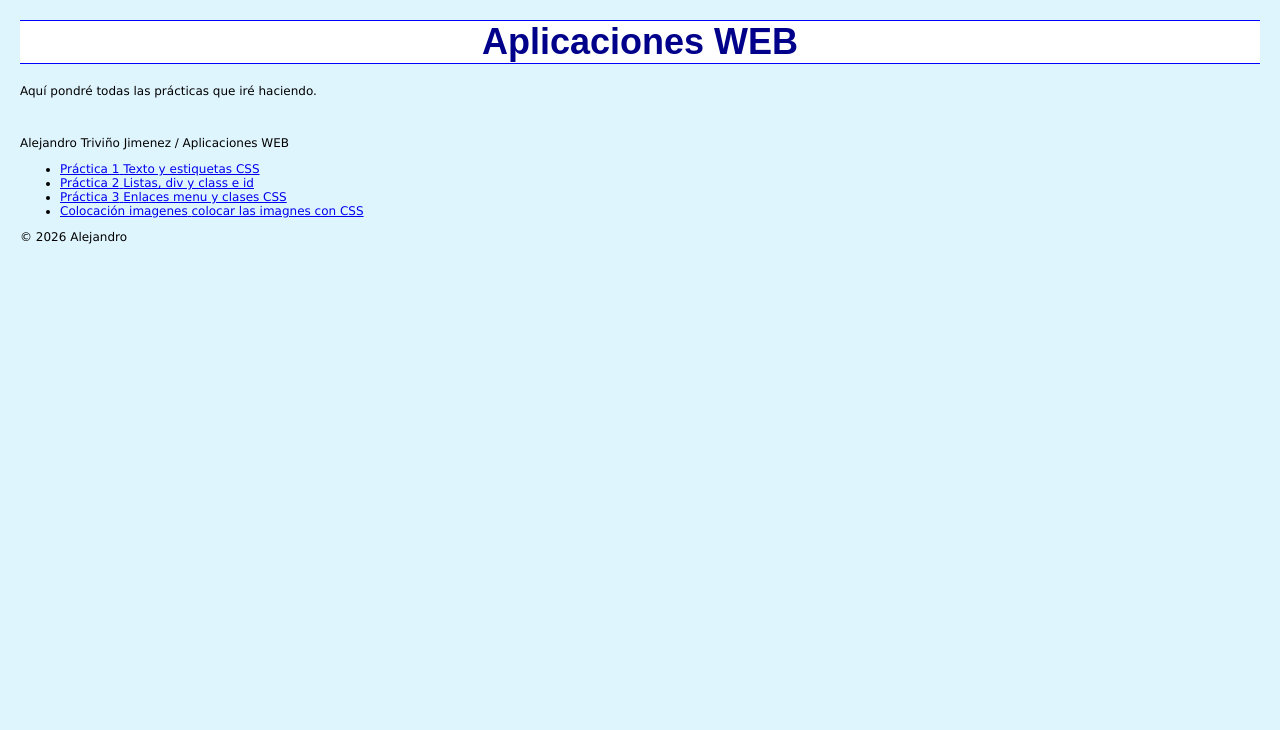
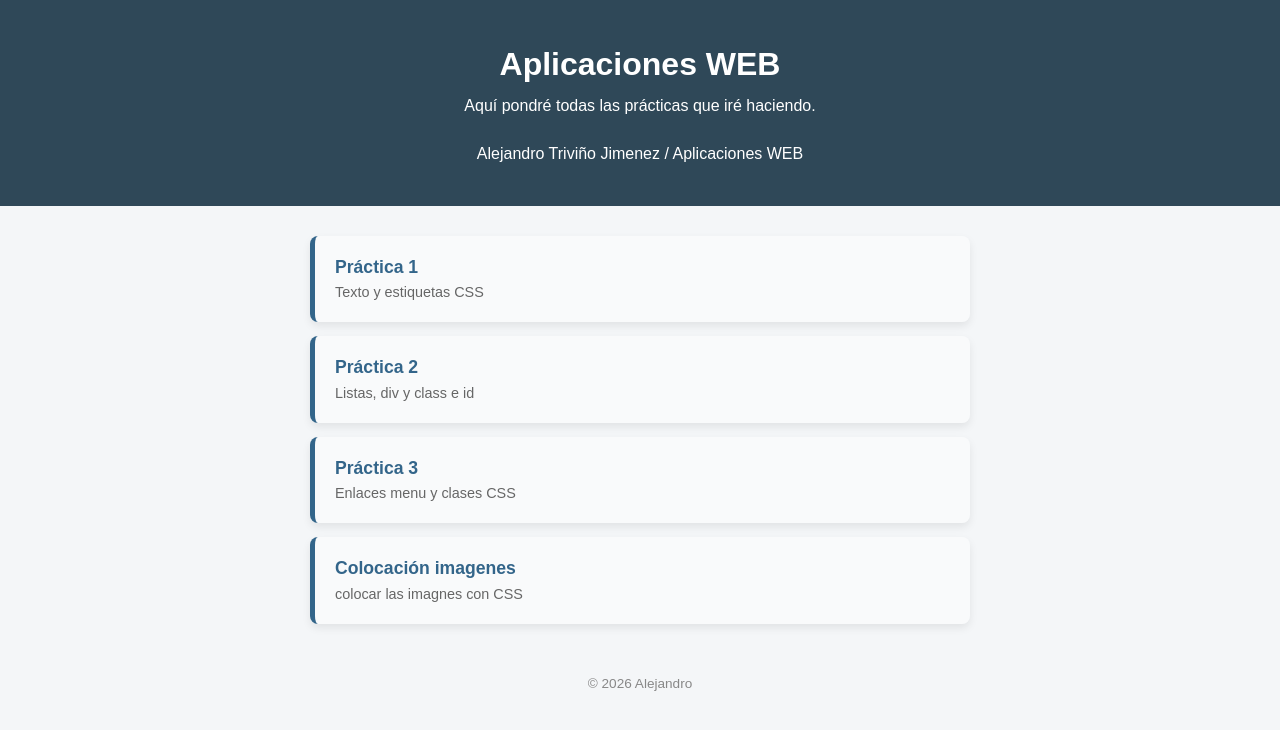
Before and after one commit to ale-superguay/appweb, a plain HTML site: page index.html in a window 1280 px wide. Drawn offline with Linux system fonts and the light colour scheme.

Commit message:
Add files via upload

```diff
--- a/styles.css
+++ b/styles.css
@@ -1,61 +1,81 @@
-        body {
-        font-family: Verdana;
-        font-size: 12px;
-        font-weight: normal;
-        color: black;
-        margin: 20px;
-        background-color: #DFF5FD;
+/**/
+* {
+  box-sizing: border-box;
+  margin: 0;
+  padding: 0;
 }
 
-        h1{
-            font-family: Arial, Helvetica, sans-serif;
-            font-size: 36px;
-            font-weight: bold; /*poner la letra en negrita*/
-            color: darkblue;
-            text-align: center; /*centra el texto*/
-            background-color: white;
-            border-top: 1px solid blue;
-            border-bottom: 1px solid blue;
-            margin: 20px auto; /*el margen que tiene el h1 con el texto siguiente*/
-        }
-        h2 {
-            font-size: 16px;
-            font-weight: bold;
-        }
-        #recuadro{
-        background-color: #F5A9A9;
-        font-size: 14px;
-        color: #74030A;
-        font-family: Arial, Times, sans-serif;
-        border: solid 3px;
-        padding: 15px; /*Espacio de dentro entre el borde y el texto*/
-        margin:20px auto 20px auto; /*me centra la capa div arriba y abajo*/
-        width: 50%;
-        /*utiliza porcentajes para que se adapte a la resolución*/
-        border-radius: 25px; /*borde redondeado*/
-        box-shadow: 2px 2px 5px black; /*sombra*/
+body {
+  font-family: Arial, Helvetica, sans-serif;
+  background: #f4f6f8;
+  color: #2b2b2b;
+  line-height: 1.5;
 }
-        #recuadro2 {
-        background-color: #9FD6FF;
-        font-size: 14px;
-        color: #1a0a8c;
-        font-family: Arial, Times, sans-serif;
-        border: dotted 3px #1a0a8c; /*borde con puntintos y color azúl*/
-        padding: 15px; /*Espacio de dentro entre el borde y el texto*/
-        margin: 20px auto 20px auto;
-        width: 50%;
-        border-radius: 25px; /*redondea el borde del cuadro*/
-        box-shadow: 2px 2px 5px black;
+
+header {
+  background: #2f4858;
+  color: #fff;
+  text-align: center;
+  padding: 40px 20px;
 }
-        .TimesRojo{
-            font-family:'Times New Roman';
-             font-size: 14px;
-             font-weight: bold;
-             color: red;
-        }
-        .TimesVerde {
-         font-family: "Times New Roman";
-         font-size: 14px;
-         font-weight: bold;
-         color: green;
+
+header h1 {
+  font-size: 2rem;
+  margin-bottom: 6px;
 }
+
+header h6 {
+  font-size: 2rem;
+  margin-bottom: 6px;
+}
+
+
+main {
+  max-width: 700px;
+  margin: 30px auto;
+  padding: 0 20px;
+}
+
+.lista {
+  list-style: none;
+}
+
+.lista li {
+  margin-bottom: 14px;
+}
+
+.lista a {
+  display: block;
+  background: #ffffff63;
+  padding: 18px 20px;
+  border-radius: 8px;
+  border-left: 5px solid #33658a;
+  text-decoration: none;
+  color: inherit;
+  box-shadow: 0 4px 8px rgba(0, 0, 0, 0.08);
+  transition: transform 0.2s, box-shadow 0.2s;
+}
+
+.lista a:hover {
+  transform: translateY(-3px);
+  box-shadow: 0 6px 14px rgba(0, 0, 0, 0.12);
+}
+
+.titulo {
+  display: block;
+  font-weight: bold;
+  font-size: 1.1rem;
+  color: #33658a;
+}
+
+.descripcion {
+  font-size: 0.9rem;
+  color: #666;
+}
+
+footer {
+  text-align: center;
+  padding: 20px;
+  font-size: 0.85rem;
+  color: #888;
+}
--- /dev/null
+++ b/stylesp2.css
@@ -0,0 +1,61 @@
+        body {
+        font-family: Verdana;
+        font-size: 12px;
+        font-weight: normal;
+        color: black;
+        margin: 20px;
+        background-color: #DFF5FD;
+}
+
+        h1{
+            font-family: Arial, Helvetica, sans-serif;
+            font-size: 36px;
+            font-weight: bold; /*poner la letra en negrita*/
+            color: darkblue;
+            text-align: center; /*centra el texto*/
+            background-color: white;
+            border-top: 1px solid blue;
+            border-bottom: 1px solid blue;
+            margin: 20px auto; /*el margen que tiene el h1 con el texto siguiente*/
+        }
+        h2 {
+            font-size: 16px;
+            font-weight: bold;
+        }
+        #recuadro{
+        background-color: #F5A9A9;
+        font-size: 14px;
+        color: #74030A;
+        font-family: Arial, Times, sans-serif;
+        border: solid 3px;
+        padding: 15px; /*Espacio de dentro entre el borde y el texto*/
+        margin:20px auto 20px auto; /*me centra la capa div arriba y abajo*/
+        width: 50%;
+        /*utiliza porcentajes para que se adapte a la resolución*/
+        border-radius: 25px; /*borde redondeado*/
+        box-shadow: 2px 2px 5px black; /*sombra*/
+}
+        #recuadro2 {
+        background-color: #9FD6FF;
+        font-size: 14px;
+        color: #1a0a8c;
+        font-family: Arial, Times, sans-serif;
+        border: dotted 3px #1a0a8c; /*borde con puntintos y color azúl*/
+        padding: 15px; /*Espacio de dentro entre el borde y el texto*/
+        margin: 20px auto 20px auto;
+        width: 50%;
+        border-radius: 25px; /*redondea el borde del cuadro*/
+        box-shadow: 2px 2px 5px black;
+}
+        .TimesRojo{
+            font-family:'Times New Roman';
+             font-size: 14px;
+             font-weight: bold;
+             color: red;
+        }
+        .TimesVerde {
+         font-family: "Times New Roman";
+         font-size: 14px;
+         font-weight: bold;
+         color: green;
+}
```
Also changed, not shown: practica_2.html (+1 -1 lines), index.html (line endings or trailing spaces).
